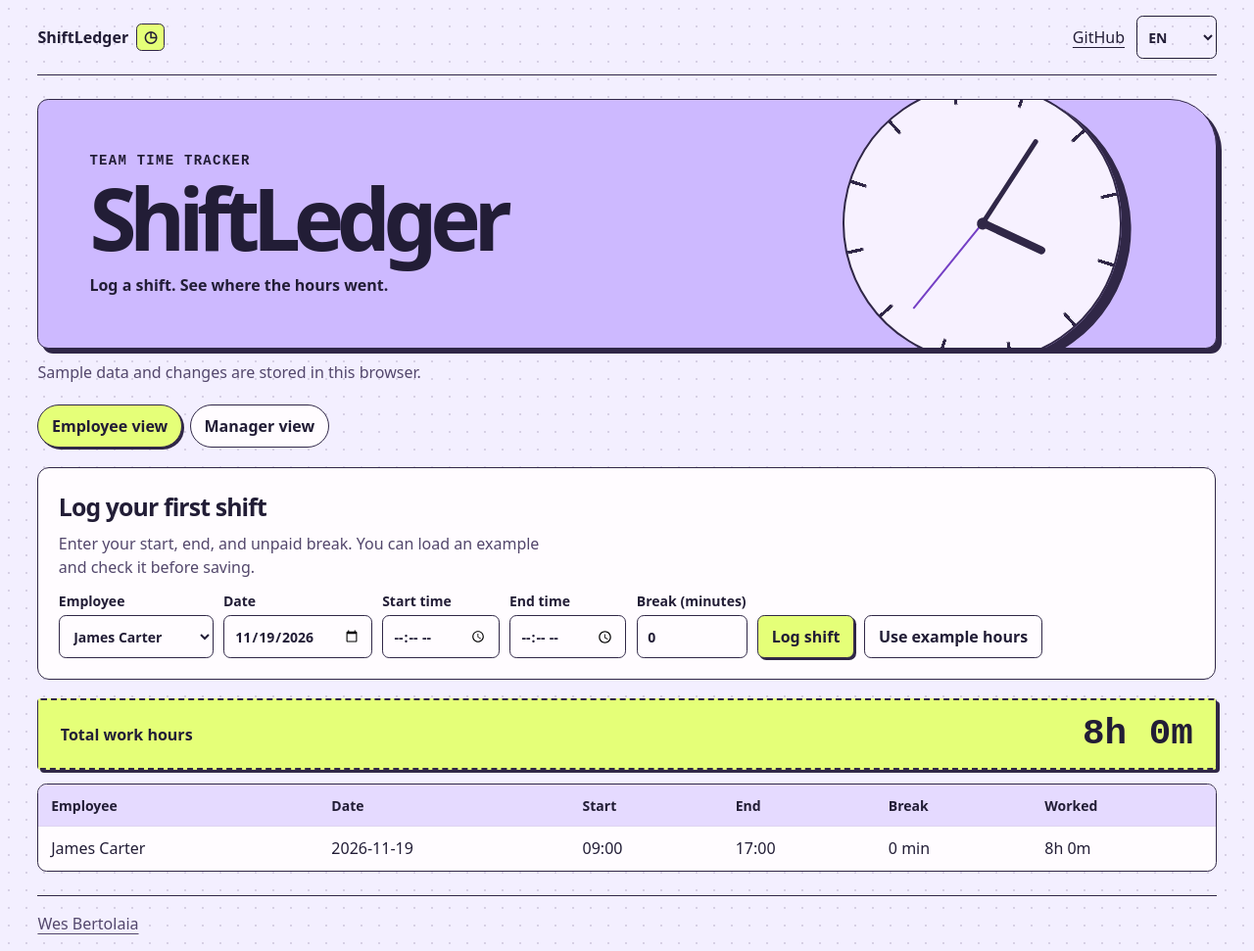
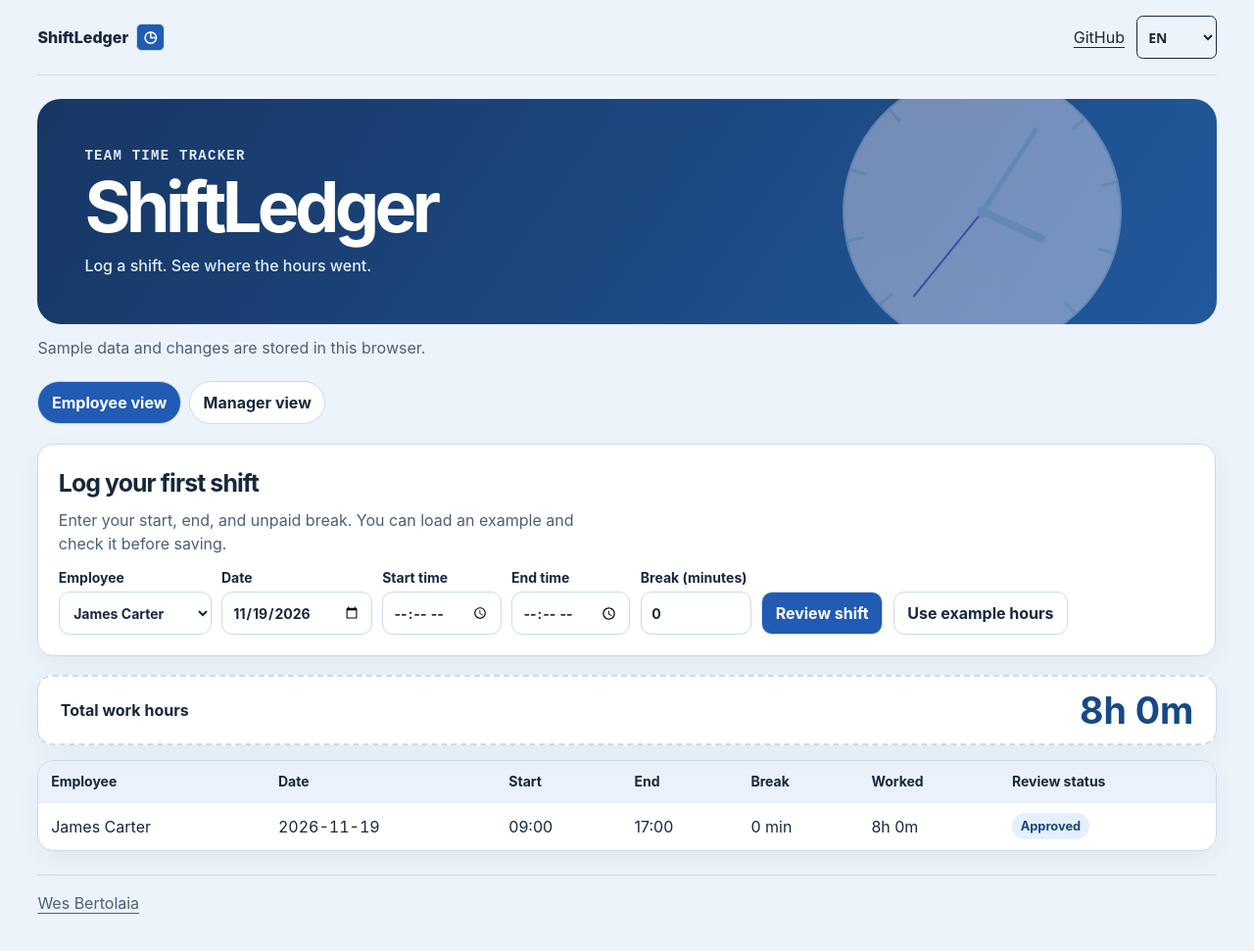
Before and after one commit to wesleybertolaia/shiftledger, a React app: page / in a window 1280 px wide. Shown: the whole page at 98% size. After the commit the page ends 950 px from the top, so only its background shows below. Built offline with nearby package versions, Linux system fonts and the light colour scheme.

Commit message:
Refresh product design and complete the demo workflow

```diff
--- a/public/index.html
+++ b/public/index.html
@@ -6,9 +6,9 @@
   <meta name="description" content="An employee time tracking demo.">
   <title>ShiftLedger | React Demo</title>
   <link rel="icon" href="data:,">
-  <link rel="stylesheet" href="./style.css?v=demo-width">
-  <script src="./locale.js"></script>
-  <script type="module" src="./app.js?v=languages"></script>
+  <link rel="stylesheet" href="./style.css?v=workflow">
+  <script src="./locale.js?v=workflow"></script>
+  <script type="module" src="./app.js?v=workflow"></script>
   <link rel="stylesheet" href="./locale.css">
 </head>
 <body>
--- a/public/locale.js
+++ b/public/locale.js
@@ -1,5 +1,19 @@
 (() => {
   const messages = {
+    "Fix entry": "Corrigir registro",
+    "Pending review": "Aguardando revisão",
+    "Approved": "Aprovado",
+    "Needs correction": "Precisa de correção",
+    "Review shift": "Revisar turno",
+    "Ready to submit?": "Pronto para enviar?",
+    "Submit for review": "Enviar para revisão",
+    "Edit shift": "Editar turno",
+    "Shift submitted for review.": "Turno enviado para revisão.",
+    "Review saved.": "Revisão salva.",
+    "Review status": "Status da revisão",
+    "Approve": "Aprovar",
+    "Request correction": "Solicitar correção",
+
     "Language": "Idioma",
     "Portfolio": "Portfólio",
     "Main navigation": "Navegação principal",
--- a/public/style.css
+++ b/public/style.css
@@ -131,3 +131,27 @@ tbody tr:hover td { background: #f0e8fc; }
   .clock { right: -96px; width: 200px; opacity: .43; }
 }
 .onboarding-note { margin-top: .45rem; max-width: 56ch; color: var(--muted); }
+
+:root { font-family: -apple-system, BlinkMacSystemFont, 'Segoe UI', system-ui, sans-serif; --paper: #edf3fa; --ink: #18283c; --muted: #4b6079; --line: #cadaeb; --accent: #215bb3; --white: #fff; }
+body { background: var(--paper); }
+.shell { max-width: 1260px; }
+.demo-header { min-height: 0; border: 0; border-radius: 24px; color: #fff; background: linear-gradient(125deg,#173663,#21599d); box-shadow: none; padding: clamp(1.4rem, 5vw, 3rem); }
+.demo-header h1 { font-size: clamp(2.5rem, 6vw, 4.5rem); letter-spacing: -.065em; }
+.demo-header .eyebrow { color: #dceaff; }
+.demo-header .tagline { color: #e2edff; font-weight: 500; }
+.clock { opacity: .4; box-shadow: none; }
+.brand span { color: white; }
+.mode-panel,.summary,.table-wrap { border-radius: 16px; box-shadow: 0 8px 25px #19365c0d; background: #fff; }
+.summary strong:last-child { color: #154987; font-family: inherit; }
+button,input,select { border-radius: 11px; }
+button { color: white; box-shadow: none; }
+button:hover { background: #194984; }
+button.secondary,.switcher button[aria-pressed="false"] { color: var(--ink); }
+button.secondary:hover,.switcher button[aria-pressed="false"]:hover { background: #e5eefb; }
+button:active { transform: none; }
+th { background: #eaf1fb; }
+th,td { border-color: #e2ebf6; }
+.shift-review { margin-top: 1rem; border-radius: 14px; border: 1px solid #d2e1f5; padding: 1rem; background: #f1f6fe; }
+.shift-review h4 { margin: 0 0 .45rem; }
+.shift-status { display: inline-block; padding: .25rem .55rem; border-radius: 999px; color: #174781; background: #e5effd; font-size: .8rem; font-weight: 650; }
+.review-actions { display: flex; flex-wrap: wrap; gap: .45rem; margin-top: .45rem; }
--- a/shiftledger.jsx
+++ b/shiftledger.jsx
@@ -23,6 +23,8 @@ function ShiftLedger() {
   const [from, setFrom] = useState('');
   const [to, setTo] = useState('');
   const [notice, setNotice] = useState('');
+  const [draft, setDraft] = useState(null);
+  const [correction, setCorrection] = useState(null);
   const visible = entries.filter((entry) => role === 'employee'
     ? entry.employee === employee
     : (!filter || entry.employee === filter) && (!from || entry.date >= from) && (!to || entry.date <= to))
@@ -41,45 +43,69 @@ function ShiftLedger() {
   function logShift(event) {
     event.preventDefault();
     const form = event.currentTarget;
-    const entry = { ...Object.fromEntries(new FormData(form)), employee, id: crypto.randomUUID() };
+    const entry = { ...Object.fromEntries(new FormData(form)), employee, id: correction?.id || crypto.randomUUID() };
     if (duration(entry) <= 0) {
       setNotice(t('End time must be after start time, and the break must be shorter than the shift. Split overnight shifts at midnight.'));
       return;
     }
-    if (entries.some((item) => item.employee === employee && item.date === entry.date && item.start < entry.end && entry.start < item.end)) {
+    if (entries.some((item) => item.id !== entry.id && item.employee === employee && item.date === entry.date && item.start < entry.end && entry.start < item.end)) {
       setNotice(t('This shift overlaps an existing entry.'));
       return;
     }
-    const next = [...entries, entry];
+    setDraft({ ...entry, status: 'Pending review' });
+    setNotice('');
+  }
+
+  function submitShift() {
+    const next = correction ? entries.map(entry => entry.id === draft.id ? draft : entry) : [...entries, draft];
     if (!save(key, next)) {
       setNotice(t('Changes could not be saved in this browser.'));
       return;
     }
     setEntries(next);
-    setNotice(t('Shift logged.'));
-    form.reset();
+    setNotice(t('Shift submitted for review.'));
+    setDraft(null);
+    setCorrection(null);
+  }
+
+  function reviewShift(id, status) {
+    const next = entries.map(entry => entry.id === id && entry.status === 'Pending review' ? { ...entry, status } : entry);
+    if (!save(key, next)) {
+      setNotice(t('Changes could not be saved in this browser.'));
+      return;
+    }
+    setEntries(next);
+    setNotice(t('Review saved.'));
   }
 
   return <>
     <div className="switcher" aria-label={t("Demo role")}>
       {['employee', 'manager'].map((mode) => <button key={mode} type="button" aria-pressed={role === mode}
-        onClick={() => { setRole(mode); setNotice(''); }}>{mode === 'employee' ? t('Employee view') : t('Manager view')}</button>)}
+        onClick={() => { setRole(mode); setNotice(''); setDraft(null); setCorrection(null); }}>{mode === 'employee' ? t('Employee view') : t('Manager view')}</button>)}
     </div>
     <div className="mode-panel" key={role}>
     {role === 'employee' ? <>
             <h3>{hasLoggedShift ? t('Log a shift') : t('Log your first shift')}</h3>
       {!hasLoggedShift && <p className="onboarding-note">{t("Enter your start, end, and unpaid break. You can load an example and check it before saving.")}</p>}
-      <form onSubmit={logShift}>
-        <label>{t("Employee")}<select aria-label={t("Employee")} value={employee} onChange={(event) => { setEmployee(event.target.value); setNotice(''); }}>
+      <form key={correction?.id || entries.length} onSubmit={logShift}>
+        <label>{t("Employee")}<select aria-label={t("Employee")} value={employee} onChange={(event) => { setEmployee(event.target.value); setNotice(''); setCorrection(null); setDraft(null); }}>
           {employees.map((name) => <option key={name}>{name}</option>)}
         </select></label>
-        <label>{t("Date")}<input type="date" name="date" defaultValue={today()} required /></label>
-        <label>{t("Start time")}<input type="time" name="start" required /></label>
-        <label>{t("End time")}<input type="time" name="end" required /></label>
-        <label>{t("Break (minutes)")}<input type="number" name="breakMinutes" min="0" max="1439" step="1" defaultValue="0" required /></label>
-                <button type="submit">{t("Log shift")}</button>
+        <label>{t("Date")}<input type="date" name="date" defaultValue={correction?.date || today()} required /></label>
+        <label>{t("Start time")}<input type="time" name="start" defaultValue={correction?.start} required /></label>
+        <label>{t("End time")}<input type="time" name="end" defaultValue={correction?.end} required /></label>
+        <label>{t("Break (minutes)")}<input type="number" name="breakMinutes" min="0" max="1439" step="1" defaultValue={correction?.breakMinutes ?? 0} required /></label>
+                <button type="submit">{t("Review shift")}</button>
         {!hasLoggedShift && <button className="secondary" type="button" onClick={fillExample}>{t("Use example hours")}</button>}
       </form>
+      {draft && <section className="shift-review">
+        <h4>{t('Ready to submit?')}</h4>
+        <p>{draft.start}–{draft.end} · {draft.breakMinutes} min · <strong>{format(duration(draft))}</strong></p>
+        <div className="review-actions">
+          <button type="button" onClick={submitShift}>{t('Submit for review')}</button>
+          <button className="secondary" type="button" onClick={() => setDraft(null)}>{t('Edit shift')}</button>
+        </div>
+      </section>}
     </> : <>
       <h3>{t("Team work hours")}</h3>
       <div className="filters">
@@ -95,11 +121,20 @@ function ShiftLedger() {
     <p className="notice" role="status">{notice}</p>
     <div className="summary"><strong>{t("Total work hours")}</strong><strong key={total}>{format(total)}</strong></div>
     <div className="table-wrap" tabIndex="0" aria-label={t("Work hours")}><table>
-      <thead><tr><th>{t("Employee")}</th><th>{t("Date")}</th><th>{t("Start")}</th><th>{t("End")}</th><th>{t("Break")}</th><th>{t("Worked")}</th></tr></thead>
+      <thead><tr><th>{t("Employee")}</th><th>{t("Date")}</th><th>{t("Start")}</th><th>{t("End")}</th><th>{t("Break")}</th><th>{t("Worked")}</th><th>{t("Review status")}</th></tr></thead>
       <tbody>{visible.length ? visible.map((entry) => <tr key={entry.id}>
         <td>{entry.employee}</td><td>{displayDate(entry.date)}</td><td>{entry.start}</td><td>{entry.end}</td>
         <td>{entry.breakMinutes} min</td><td>{format(duration(entry))}</td>
-      </tr>) : <tr><td colSpan="6">{t("No shifts match these filters.")}</td></tr>}</tbody>
+        <td><span className="shift-status">{t(entry.status || 'Approved')}</span>
+          {role === 'employee' && entry.status === 'Needs correction' && <div className="review-actions">
+            <button type="button" onClick={() => { setCorrection(entry); setDraft(null); document.querySelector('.mode-panel')?.scrollIntoView({ block: 'nearest' }); }}>{t('Fix entry')}</button>
+          </div>}
+          {role === 'manager' && entry.status === 'Pending review' && <div className="review-actions">
+            <button type="button" onClick={() => reviewShift(entry.id, 'Approved')}>{t('Approve')}</button>
+            <button className="secondary" type="button" onClick={() => reviewShift(entry.id, 'Needs correction')}>{t('Request correction')}</button>
+          </div>}
+        </td>
+      </tr>) : <tr><td colSpan="7">{t("No shifts match these filters.")}</td></tr>}</tbody>
     </table></div>
   </>;
 }
```
